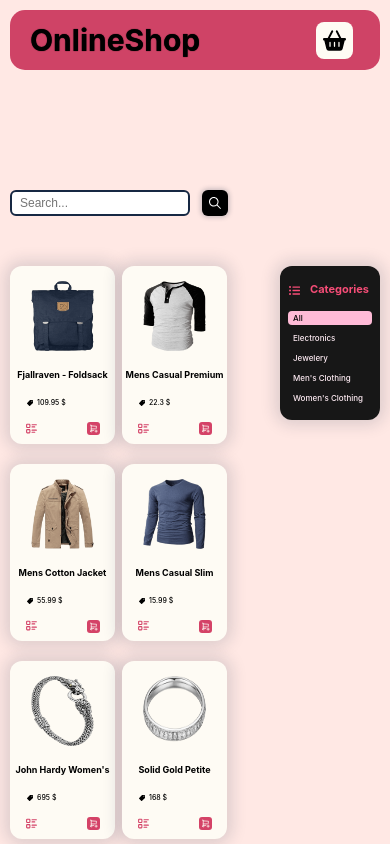
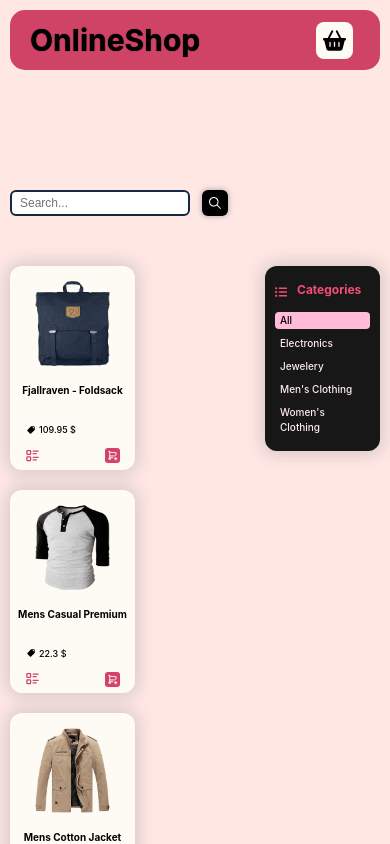
Before and after one commit to Soroush47/store-project, a React (Vite) app: page /products in a window 390 px wide. Shown: the top 844 px of the page. Built offline with nearby package versions, Linux system fonts and the light colour scheme.

Commit message:
mobile responsive has changed

```diff
--- a/src/components/Categories.module.css
+++ b/src/components/Categories.module.css
@@ -56,31 +56,31 @@
     } */
 
     .container {
-        min-width: 100px;
+        min-width: 115px;
         min-height: 150px;
         border-radius: 12px;
         margin-left: 5px;
         padding: 15px 7px;
         position: sticky;
-        top: 66px;
+        top: 17vh;
     }
 
     .listIcon {
         margin-top: 3px;
-        margin-left: 2px;
+        margin-left: 3px;
     }
 
     .container h3 {
         margin-bottom: 13px;
-        font-size: 11px;
+        font-size: 12px;
     }
 
     .container p {
         font-weight: 500;
         padding: 1px 5px 1px;
         margin: 6px auto 0px;
-        font-size: 8px;
-        width: 84px
+        font-size: 10px;
+        width: 95px
     }
 
     .hover:hover {
--- a/src/components/ProductsCard.module.css
+++ b/src/components/ProductsCard.module.css
@@ -119,37 +119,36 @@
 @media (max-width: 500px) {
     .container {
         border-radius: 12px;
-        min-width: 105px;
+        min-width: 125px;
         max-width: 250px;
         width: 31%;
         margin: 0px 7px 20px 0px;
-        box-shadow: 0px 0px 15px 5px #16284325;
     }
 
     .container img {
-        height: 70px;
-        width: 63px;
+        height: 85px;
+        width: 75px;
         border-radius: 5px;
         margin: 15px auto 17px;
     }
 
     .container h3 {
         margin-left: 0px;
-        font-size: 9px;
-        height: 20px;
+        font-size: 10px;
+        height: 30px;
         text-align: center;
         padding: 0px 2px;
     }
 
     .price {
         font-weight: 500;
-        font-size: 7px;
+        font-size: 9px;
         margin: 10px 0px 8px 16px;
     }
 
     .priceTag {
         margin-right: 3px;
-        font-size: 8px;
+        font-size: 10px;
     }
 
     .functions {
@@ -157,37 +156,37 @@
     }
 
     .functions a {
-        height: 24px;
+        height: 22px;
     }
 
     .buttons {
-        width: 42px;
+        width: 48px;
     }
 
     .button {
         border-radius: 3px;
-        padding: 3px;
-        font-size: 13px;
+        padding: 4px;
+        font-size: 15px;
     }
 
     .delete {
         border-radius: 3px;
         padding: 2px;
-        font-size: 13px;
+        font-size: 15px;
     }
 
     .details {
-        font-size: 13px;
+        font-size: 15px;
     }
 
     .shopping {
-        font-size: 13px;
+        font-size: 15px;
         border-radius: 3px;
         padding: 2px;
     }
 
     .buttons span {
         font-weight: 500;
-        font-size: 8px;
+        font-size: 10px;
     }
 }
```
